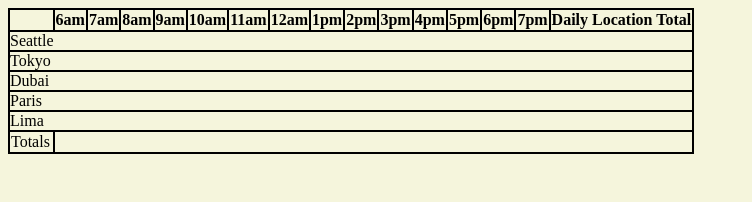
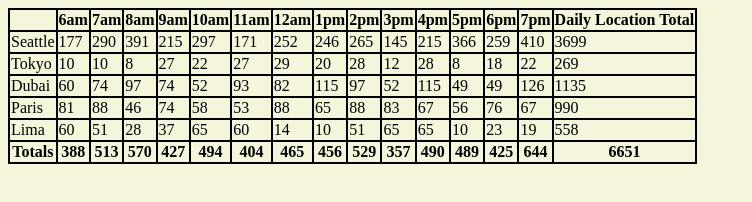
Before and after one commit to yazanbaker94/cookie-stand, a plain HTML site: page sales.html in a window 1280 px wide. Shown: the whole page, without its empty margins (0-752 px from the left). Drawn offline with Linux system fonts and the light colour scheme.

Commit message:
done table

```diff
--- a/js/app.js
+++ b/js/app.js
@@ -2,108 +2,148 @@
 
 let timeOfOpeningHours = ['6am', '7am', '8am', '9am', '10am', '11am', '12am', '1pm', '2pm', '3pm', '4pm', '5pm', '6pm', '7pm'];
 
-
-function City(cityName, minCustomer, maxCustomer, avgCookie, totalCookies) {
+function City(cityName, minCustomer, maxCustomer, avgCookie) {
   this.cityName = cityName;
   this.minCustomer = minCustomer;
   this.maxCustomer = maxCustomer;
   this.avgCookie = avgCookie;
-  this.resultEmptyArray = [];
-  this.totalCookies = 0;
+  this.customersPerHours = [];
+  this.everyHourCookies = [];
+  this.totalCookiesPerDay = 0;
+
+}
+function random(min, max) {
+  return Math.floor(Math.random() * (max - min + 1)) + min;
 }
 
-let Seattle= new City('Seattle', 23, 65, 6.3);
-let Tokyo = new City('Tokyo',3,24,1.2);
-let Dubai= new City('Dubai', 11, 38, 3.7);
-let Paris= new City('Paris', 20, 38, 2.3);
-let Lima= new City ('Lima', 2, 16, 4.6);
+City.prototype.customersPerHour = function() {
+  for(let i=0; i<timeOfOpeningHours.length; i++) {
+   this.customersPerHours.push(random(this.minCustomer, this.maxCustomer));
+  }
 
-let locationList = [Seattle, Tokyo, Dubai, Paris, Lima];
+};
+
+
+City.prototype.cookiesPurchasedPerHour = function() {
+  this.customersPerHour();
+    for(let i=0; i<timeOfOpeningHours.length; i++) {
+    let everyHourTotalCookies = Math.ceil(this.customersPerHours[i] * this.avgCookie);
+    this.everyHourCookies.push(everyHourTotalCookies);
+    this.totalCookiesPerDay += everyHourTotalCookies;
+    }
+  };
+//created table
+
+  let table = document.getElementById('table');
 
 
 
 
-City.prototype.customersPerHour = function(min, max) {
-    return Math.floor(Math.random() * (max - min + 1) + min);
-  };
 
-City.prototype.cookiesPurchasedPerHour = function() {
-    return Math.floor(this.customersPerHour(this.minCustomer, this.maxCustomer) * this.avgCookie);
 
-  };
+  City.prototype.render = function() {
+    this.cookiesPurchasedPerHour();
 
-  City.prototype.endResults = function() {
-    for(let i=0; i<timeOfOpeningHours.length;i++){
-    this.resultEmptyArray.push(this.cookiesPurchasedPerHour());
-    return this.totalCookies = this.resultEmptyArray[i] + this.totalCookies;
-    console.log(this.endResults());
 
-  }
+    let objectRow = document.createElement('tr');
+    let objectData = document.createElement('td');
+    objectData.textContent = this.cityName;
+    objectRow.appendChild(objectData);
+    table.appendChild(objectRow);
+
+
+      for(let i=0; i<timeOfOpeningHours.length; i++){
+      let cookiesObject = document.createElement('td');
+      cookiesObject.textContent = this.everyHourCookies[i];
+      objectRow.appendChild(cookiesObject);
+      }
+
+      let totalDailyCookies = document.createElement('td');
+      totalDailyCookies.textContent = this.totalCookiesPerDay;
+      objectRow.appendChild(totalDailyCookies);
+
+
+
+
 
   };
 
 
 
-  City.prototype.render = function() {
-    let container = document.getElementById('title');
-    let tableEl = document.createElement('table');
-    container.appendChild(tableEl);
+  let Seattle= new City('Seattle', 23, 65, 6.3);
+  let Tokyo = new City('Tokyo',3,24,1.2);
+  let Dubai= new City('Dubai', 11, 38, 3.7);
+  let Paris= new City('Paris', 20, 38, 2.3);
+  let Lima= new City ('Lima', 2, 16, 4.6);
 
-    let headerRowEl = document.createElement('thead');
-    tableEl.appendChild(headerRowEl);
+  let locationList = [Seattle, Tokyo, Dubai, Paris, Lima];
+
+  function makeHeaderRow() {
+
+    let emptyHeader = document.createElement('thead');
     let emptyTh = document.createElement('th');
-    headerRowEl.appendChild(emptyTh);
+    emptyTh.textContent = '';
+    table.appendChild(emptyHeader);
+    emptyHeader.appendChild(emptyTh);
 
-    // for(let i=0; i<timeOfOpeningHours.length; i++) {
-
-    for(let i=0; i<timeOfOpeningHours.length; i++){
-    let th = document.createElement('th');
-    th.textContent = (timeOfOpeningHours[i])
-    headerRowEl.appendChild(th);
+    for(let i=0; i<timeOfOpeningHours.length; i++) {
+    let openingHours = document.createElement('th');
+    openingHours.textContent = timeOfOpeningHours[i];
+    emptyHeader.appendChild(openingHours);
     }
 
-    let dailyTotal = document.createElement('th');
-    dailyTotal.textContent = ("Daily Location Total");
-    headerRowEl.appendChild(dailyTotal);
+    let dailyLocationTotal = document.createElement('th');
+    dailyLocationTotal.textContent = 'Daily Location Total';
+    emptyHeader.appendChild(dailyLocationTotal);
+
+  }
+
+function makeFooter() {
+
+  let objectRow = document.createElement('tr');
+  let objectData = document.createElement('th');
+  objectData.textContent = 'Totals';
+  objectRow.appendChild(objectData);
+  table.appendChild(objectRow);
 
 
 
-    for(let i=0; i<locationList.length; i++){
-      let th = document.createElement('tr');
-      th.textContent = (locationList[i].cityName)
-      headerRowEl.appendChild(th);
+
+  let masterTotal = 0;
+
+  for(let i=0; i<timeOfOpeningHours.length; i++){
+    let hourlyTotal = 0;
+    for(let q=0; q<locationList.length; q++) {
+      hourlyTotal += locationList[q].everyHourCookies[i];
+
     }
+    masterTotal += hourlyTotal;
+    console.log(masterTotal)
 
-    for(let i=0; i<this.resultEmptyArray.length; i++){
-      let th = document.createElement('th');
-      th.textContent = (Seattle.resultEmptyArray[i]);
-      headerRowEl.appendChild(th);
-    }
+    let hourlyTotalFooter = document.createElement('thead');
+    let hourlyTotalTh = document.createElement('th');
+    hourlyTotalTh.textContent = hourlyTotal;
+    table.appendChild(hourlyTotalFooter);
+    objectRow.appendChild(hourlyTotalTh);
+  }
 
-
-    let total = document.createElement('td');
-    total.textContent = ("Totals ");
-    headerRowEl.appendChild(total);
-
-
-  };
-
-// Seattle.endResults();
- Seattle.render();
+  let masterTotalRow = document.createElement('thead');
+  let masterTotalData = document.createElement('th');
+  masterTotalData.textContent = masterTotal;
+  table.appendChild(masterTotalRow);
+  objectRow.appendChild(masterTotalData);
 
 
 
-// Tokyo.endResults();
-// Tokyo.render();
+
+  }
 
 
-// Dubai.endResults();
-// Dubai.render();
 
 
-// Paris.endResults();
-// Paris.render();
+  for(let i=0; i<locationList.length; i++){
+    locationList[i].render();
+  }
 
-
-// Lima.endResults();
-// Lima.render();
+  makeHeaderRow();
+  makeFooter();
--- a/sales.html
+++ b/sales.html
@@ -12,7 +12,7 @@
 </head>
 <body>
 
-    <section id="myTable"></section>
+    <table id="table"></table>
     <section id="title"></section>
 
     <section id="title2"></section>
@@ -20,6 +20,6 @@
     <section id="salesData2"></section>
 
 
-    <script src='js/app.js' defer></script>
+    <script src='js/app.js'></script>
 </body>
 </html>
```
